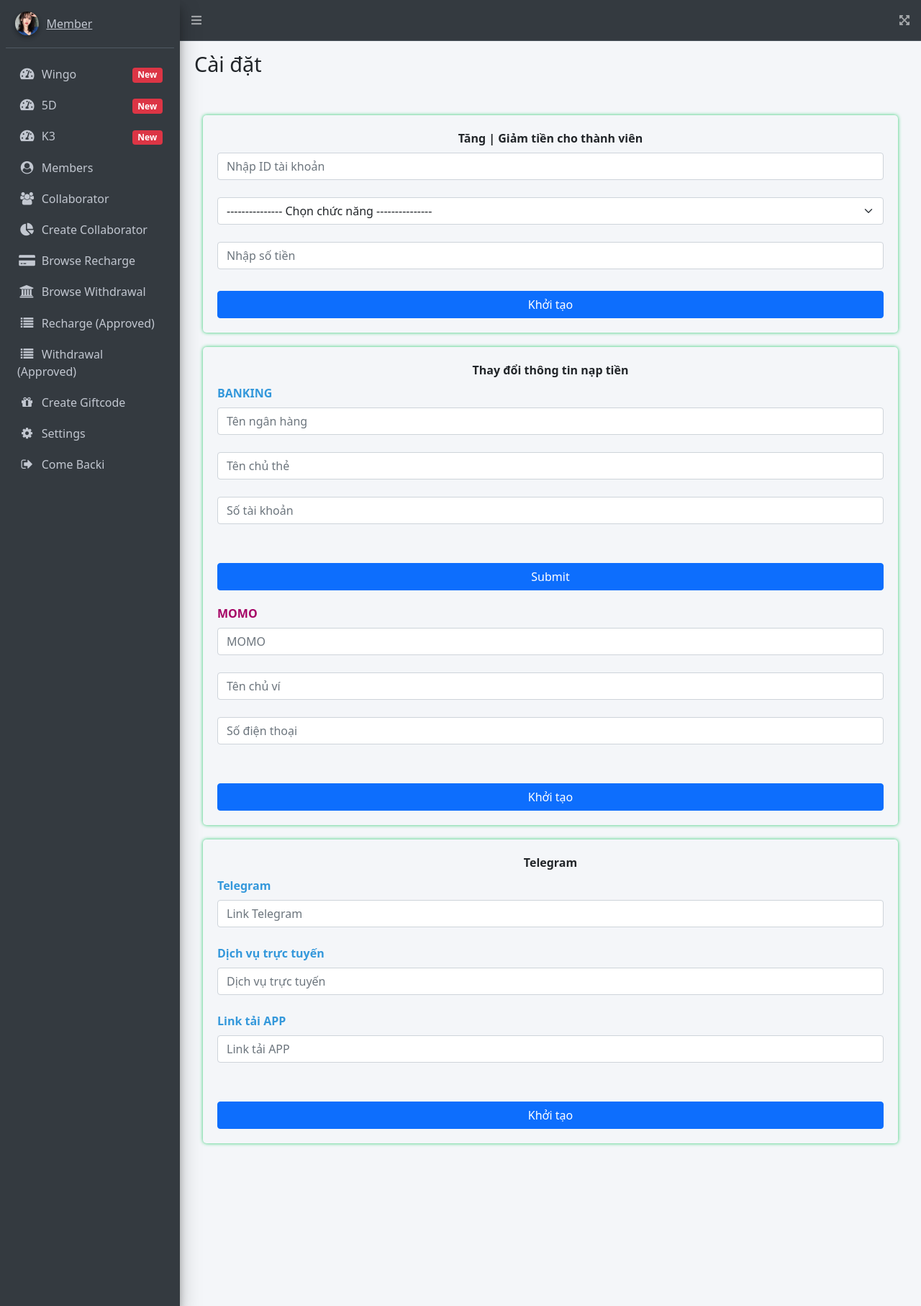
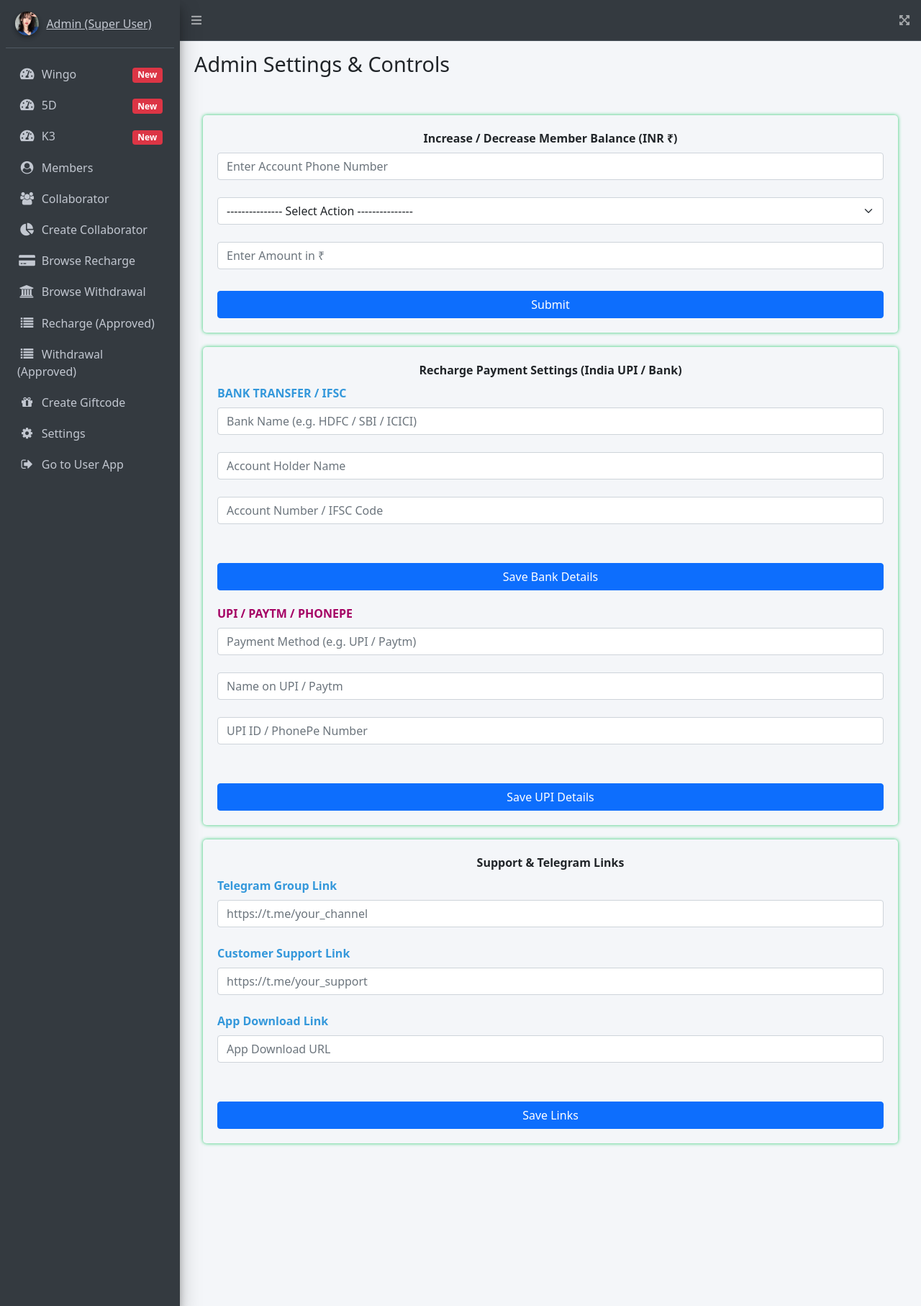
Before and after one commit to r40470246-boop/wingo-source-code, a Node server app: template views/manage/settings.ejs in a window 1280 px wide. Shown: the whole page at 72% size. Run offline with Node 20, Linux system fonts and the light colour scheme; the template is opened without the code that fills it, so the values that code supplies are empty; some libraries are stand-ins or nearby versions.

Commit message:
Translate response messages & Admin panel to English and set India INR ₹ defaults

```diff
--- a/controllers/accountController.js
+++ b/controllers/accountController.js
@@ -89,13 +89,13 @@ const login = async(req, res) => {
                 });
             } else {
                 return res.status(200).json({
-                    message: 'Tài khoản đã bị khóa',
+                    message: 'Account is blocked',
                     status: false
                 });
             }
         } else {
             return res.status(200).json({
-                message: 'Tài khoản hoặc Mật khẩu không đúng',
+                message: 'Incorrect Phone Number or Password',
                 status: false
             });
         }
@@ -121,14 +121,14 @@ const register = async(req, res) => {
 
     if (!username || !pwd || !invitecode) {
         return res.status(200).json({
-            message: 'ERROR!!!',
+            message: 'Please fill in all required fields!',
             status: false
         });
     }
 
     if (username.length < 9 || username.length > 10 || !isNumber(username)) {
         return res.status(200).json({
-            message: 'phone error',
+            message: 'Invalid Phone Number format (10 digits required)',
             status: false
         });
     }
@@ -140,7 +140,7 @@ const register = async(req, res) => {
 
         if (check_u.length == 1 && check_u[0].veri == 1) {
             return res.status(200).json({
-                message: 'Số điện thoại đã được đăng ký',
+                message: 'Phone number is already registered',
                 status: false
             });
         } else {
@@ -156,18 +156,18 @@ const register = async(req, res) => {
                     await connection.execute(sql, [id_user, username, name_user, md5(pwd), 0, code, invitecode, ctv, 1, otp2, ip, 1, time]);
                     await connection.execute('INSERT INTO point_list SET phone = ?', [username]);
                     return res.status(200).json({
-                        message: 'Register Sucess',
+                        message: 'Register Success',
                         status: true
                     });
                 } else {
                     return res.status(200).json({
-                        message: 'Địa chỉ IP đã được đăng ký',
+                        message: 'IP address registration limit reached',
                         status: false
                     });
                 }
             } else {
                 return res.status(200).json({
-                    message: 'Mã người giới thiệu không tồn tại',
+                    message: 'Invitation code does not exist',
                     status: false
                 });
             }
--- a/views/manage/index.ejs
+++ b/views/manage/index.ejs
@@ -4,7 +4,7 @@
 <head>
   <meta charset="utf-8">
   <meta name="viewport" content="width=device-width, initial-scale=1">
-  <title>Trang quản lý</title>
+  <title>WinGO Admin Control Panel</title>
   <link rel="stylesheet"
     href="https://fonts.googleapis.com/css?family=Source+Sans+Pro:300,400,400i,700&display=fallback">
   <link rel="stylesheet" href="/plugins/fontawesome-free/css/all.min.css">
@@ -95,7 +95,7 @@
           <div class="container-fluid">
             <div class="row mb-2">
               <div class="col-sm-6">
-                <h1 class="m-0">Dashboard V5</h1>
+                <h1 class="m-0">WinGO Admin Control Panel</h1>
               </div>
             </div>
           </div>
--- a/views/manage/nav.ejs
+++ b/views/manage/nav.ejs
@@ -22,7 +22,7 @@
                 <img src="/images/facebook.jpg" class="img-circle elevation-2" alt="User Image">
             </div>
             <div class="info">
-                <a href="#" class="d-block">Member</a>
+                <a href="#" class="d-block">Admin (Super User)</a>
             </div>
         </div>
         <nav class="mt-2">
@@ -102,16 +102,10 @@
                         <p>Settings</p>
                     </a>
                 </li>
-                <!-- <li class="nav-item">
-                    <a href="/manage/admin/api" class="nav-link">
-                        <i class="nav-icon fa fa-link" aria-hidden="true"></i>
-                        <p>API</p>
-                    </a>
-                </li> -->
                 <li class="nav-item">
                     <a href="/home" class="nav-link">
                         <i class="nav-icon fa fa-sign-out" aria-hidden="true"></i>
-                        <p>Come Backi</p>
+                        <p>Go to User App</p>
                     </a>
                 </li>
             </ul>
--- a/views/manage/settings.ejs
+++ b/views/manage/settings.ejs
@@ -4,7 +4,7 @@
 <head>
     <meta charset="utf-8">
     <meta name="viewport" content="width=device-width, initial-scale=1">
-    <title>Cài đặt</title>
+    <title>Admin Settings</title>
     <link rel="stylesheet" href="https://fonts.googleapis.com/css?family=Source+Sans+Pro:300,400,400i,700&display=fallback">
     <link rel="stylesheet" href="/plugins/fontawesome-free/css/all.min.css">
     <link rel="stylesheet" href="https://cdnjs.cloudflare.com/ajax/libs/font-awesome/4.7.0/css/font-awesome.min.css">
@@ -34,11 +34,10 @@
                     <div class="container-fluid">
                         <div class="row mb-2">
                             <div class="col-sm-6">
-                                <h1>Cài đặt</h1>
+                                <h1>Admin Settings & Controls</h1>
                             </div>
                         </div>
                     </div>
-                    <!-- /.container-fluid -->
                 </section>
 
                 <div class="container-fluid">
@@ -47,47 +46,47 @@
                             <div style="padding: 10px 20px;margin-bottom: 200px;">
                                 <div class="form-group">
                                     <div class="text-center">
-                                        <label for="quantity">Tăng | Giảm tiền cho thành viên</label>
+                                        <label for="quantity">Increase / Decrease Member Balance (INR ₹)</label>
                                     </div>
-                                    <input type="text" class="form-control" oninput="value=value.replace(/\D/g,'')" id="buff-id" placeholder="Nhập ID tài khoản"><br>
+                                    <input type="text" class="form-control" oninput="value=value.replace(/\D/g,'')" id="buff-id" placeholder="Enter Account Phone Number"><br>
                                     <select class="form-select mb-4" id="buff-acc" aria-label="Default select example">
-                                        <option selected value="">--------------- Chọn chức năng ---------------</option>
-                                        <option value="1">Tăng (+)</option>
-                                        <option value="2">Giảm (-)</option>
+                                        <option selected value="">--------------- Select Action ---------------</option>
+                                        <option value="1">Increase (+)</option>
+                                        <option value="2">Decrease (-)</option>
                                     </select>
 
-                                    <input type="text" class="form-control" oninput="value=value.replace(/\D/g,'')" id="buff-money" placeholder="Nhập số tiền">
-                                    <button type="submit" class="btn btn-primary" id="buff-username" style="width: 100%;">Khởi tạo</button>
+                                    <input type="text" class="form-control" oninput="value=value.replace(/\D/g,'')" id="buff-money" placeholder="Enter Amount in ₹">
+                                    <button type="submit" class="btn btn-primary" id="buff-username" style="width: 100%;">Submit</button>
                                 </div>
 
                                 <div class="form-group">
                                     <div class="text-center">
-                                        <label for="quantity">Thay đổi thông tin nạp tiền</label>
+                                        <label for="quantity">Recharge Payment Settings (India UPI / Bank)</label>
                                     </div>
-                                    <label for="quantity" style="color: #3498db;">BANKING</label>
-                                    <input type="text" class="form-control" placeholder="Tên ngân hàng" id="edit-banking-name_bank" value=""><br>
-                                    <input type="text" class="form-control" placeholder="Tên chủ thẻ" id="edit-banking-name" value=""><br>
-                                    <input type="text" class="form-control" placeholder="Số tài khoản" id="edit-banking-info" value=""><br>
-                                    <button type="submit" class="btn btn-primary edit-banking" style="width: 100%;margin-bottom: 20px;">Submit</button>
+                                    <label for="quantity" style="color: #3498db;">BANK TRANSFER / IFSC</label>
+                                    <input type="text" class="form-control" placeholder="Bank Name (e.g. HDFC / SBI / ICICI)" id="edit-banking-name_bank" value=""><br>
+                                    <input type="text" class="form-control" placeholder="Account Holder Name" id="edit-banking-name" value=""><br>
+                                    <input type="text" class="form-control" placeholder="Account Number / IFSC Code" id="edit-banking-info" value=""><br>
+                                    <button type="submit" class="btn btn-primary edit-banking" style="width: 100%;margin-bottom: 20px;">Save Bank Details</button>
                                     <!---------------------------------------------------------------->
-                                    <label for="quantity" style="color: #a50064;">MOMO</label>
-                                    <input type="text" class="form-control" placeholder="MOMO" id="edit-momo-name_bank" value=""><br>
-                                    <input type="text" class="form-control" placeholder="Tên chủ ví" id="edit-momo-name" value=""><br>
-                                    <input type="text" class="form-control" placeholder="Số điện thoại" id="edit-momo-info" value=""><br>
-                                    <button type="submit" class="btn btn-primary edit-momo" style="width: 100%;">Khởi tạo</button>
+                                    <label for="quantity" style="color: #a50064;">UPI / PAYTM / PHONEPE</label>
+                                    <input type="text" class="form-control" placeholder="Payment Method (e.g. UPI / Paytm)" id="edit-momo-name_bank" value=""><br>
+                                    <input type="text" class="form-control" placeholder="Name on UPI / Paytm" id="edit-momo-name" value=""><br>
+                                    <input type="text" class="form-control" placeholder="UPI ID / PhonePe Number" id="edit-momo-info" value=""><br>
+                                    <button type="submit" class="btn btn-primary edit-momo" style="width: 100%;">Save UPI Details</button>
                                 </div>
 
                                 <div class="form-group">
                                     <div class="text-center">
-                                        <label for="telegram">Telegram</label>
+                                        <label for="telegram">Support & Telegram Links</label>
                                     </div>
-                                    <label for="telegram" style="color: #3498db;">Telegram</label>
-                                    <input type="text" class="form-control" id="telegram" placeholder="Link Telegram" value=""><br>
-                                    <label for="cskh" style="color: #3498db;">Dịch vụ trực tuyến</label>
-                                    <input type="text" class="form-control" id="cskh" placeholder="Dịch vụ trực tuyến" value=""><br>
-                                    <label for="myapp_web" style="color: #3498db;">Link tải APP</label>
-                                    <input type="text" class="form-control" id="myapp_web" placeholder="Link tải APP" value=""><br>
-                                    <button type="submit" class="btn btn-primary telegram" style="width: 100%;">Khởi tạo</button>
+                                    <label for="telegram" style="color: #3498db;">Telegram Group Link</label>
+                                    <input type="text" class="form-control" id="telegram" placeholder="https://t.me/your_channel" value=""><br>
+                                    <label for="cskh" style="color: #3498db;">Customer Support Link</label>
+                                    <input type="text" class="form-control" id="cskh" placeholder="https://t.me/your_support" value=""><br>
+                                    <label for="myapp_web" style="color: #3498db;">App Download Link</label>
+                                    <input type="text" class="form-control" id="myapp_web" placeholder="App Download URL" value=""><br>
+                                    <button type="submit" class="btn btn-primary telegram" style="width: 100%;">Save Links</button>
                                 </div>
 
                             </div>
@@ -139,77 +138,38 @@
                     if (response.message == 1) {
                         Swal.fire(
                             'Good job!',
-                            'You clicked the button!',
+                            'Successfully updated!',
                             'success'
                         )
-                    } else if (response.message == 2) {
-                        Swal.fire({
-                            icon: 'error',
-                            title: 'Số điện thoại không tồn tại',
-                        })
                     } else {
                         Swal.fire({
                             icon: 'error',
-                            title: 'Lỗi không xác định !',
+                            title: 'Failed',
+                            text: 'An error occurred',
                         })
                     }
                 }
             });
         }
-
-        function sendRequestBank(name_bank = '', name = '', info = '', typer = '') {
-            $.ajax({
-                type: "POST",
-                url: "/admin/manager/settings/bank",
-                data: {
-                    name_bank: name_bank,
-                    name: name,
-                    info: info,
-                    typer: typer
-                },
-                dataType: "json",
-                success: function(response) {
-                    Swal.fire(
-                        'Good job!',
-                        'You clicked the button!',
-                        'success'
-                    )
-                }
+        $('.edit-banking').click(function (e) {
+            e.preventDefault();
+            let name_bank = $('#edit-banking-name_bank').val();
+            let name = $('#edit-banking-name').val();
+            let info = $('#edit-banking-info').val();
+            sendRequest(name_bank, name, info, 'bank');
         });
-        }
-        $('.buff-money').click(function(e) {
+        $('.edit-momo').click(function (e) {
             e.preventDefault();
-            const phone = $('#buff-phone').val();
-            const money = $('#buff-money').val();
-            const checkMoney = $.isNumeric(money);
-            if (phone && checkMoney) {
-                sendRequest(phone, money, "buff");
-            } else {
-                Swal.fire({
-                    icon: 'error',
-                    title: 'Đang rỗng hoặc không đúng định dạng',
-                })
-            }
+            let name_bank = $('#edit-momo-name_bank').val();
+            let name = $('#edit-momo-name').val();
+            let info = $('#edit-momo-info').val();
+            sendRequest(name_bank, name, info, 'momo');
         });
-        $('.edit-momo').click(function(e) {
+        $('.telegram').click(function (e) {
             e.preventDefault();
-            const name_bank = $('#edit-momo-name_bank').val();
-            const name = $('#edit-momo-name').val();
-            const info = $('#edit-momo-info').val();
-            sendRequestBank(name_bank, name, info, "momo");
-        });
-        $('.edit-banking').click(function(e) {
-            e.preventDefault();
-            const name_bank = $('#edit-banking-name_bank').val();
-            const name = $('#edit-banking-name').val();
-            const info = $('#edit-banking-info').val();
-            sendRequestBank(name_bank, name, info, "bank");
-        });
-        $('.telegram').click(function(e) {
-            e.preventDefault();
-            const telegram = $('#telegram').val();
-            const cskh = $('#cskh').val();
-            const myapp_web = $('#myapp_web').val();
+            let telegram = $('#telegram').val();
+            let cskh = $('#cskh').val();
+            let myapp_web = $('#myapp_web').val();
             $.ajax({
                 type: "POST",
                 url: "/admin/manager/settings/cskh",
@@ -223,55 +183,53 @@
                     if (response.status == true) {
                         Swal.fire(
                             'Good job!',
-                            'You clicked the button!',
+                            'Successfully updated!',
                             'success'
                         )
                     } else {
                         Swal.fire({
                             icon: 'error',
-                            title: 'Đang rỗng hoặc không đúng định dạng',
+                            title: 'Failed',
+                            text: 'An error occurred',
                         })
                     }
                 }
             });
         });
-
         $('#buff-username').click(function (e) {
             e.preventDefault();
-            let id_user = $('#buff-id').val().trim();
-            let buff_acc = $('#buff-acc').val().trim();
-            let money_value = $('#buff-money').val().trim();
-            if (id_user && buff_acc && money_value) {
+            let phone = $('#buff-id').val().trim();
+            let select = $('#buff-acc').val().trim();
+            let money = $('#buff-money').val().trim();
+            if (!phone || !select || !money) {
+                alert("Please fill in all required fields");
+                return;
+            }
             $.ajax({
                 type: "POST",
                 url: "/admin/manager/settings/buff",
                 data: {
-                        id_user: id_user,
-                        buff_acc: buff_acc,
-                        money_value: money_value,
+                    phone: phone,
+                    select: select,
+                    money: money,
                 },
                 dataType: "json",
                 success: function (response) {
                     if (response.status == true) {
                         Swal.fire(
                             'Good job!',
-                                '初始化成功',
+                            response.message,
                             'success'
                         )
                     } else {
                         Swal.fire({
                             icon: 'error',
-                                title: '用户 ID 不存在',
+                            title: 'Failed',
+                            text: response.message,
                         })
                     }
                 }
             });
-            } else {
-                Swal.fire({
-                    icon: 'error',
-                    title: '请输入完整信息',
-                })
-            }
         });
     </script>
 </body>
```
Lines whose indentation alone changed are shown as unchanged.
